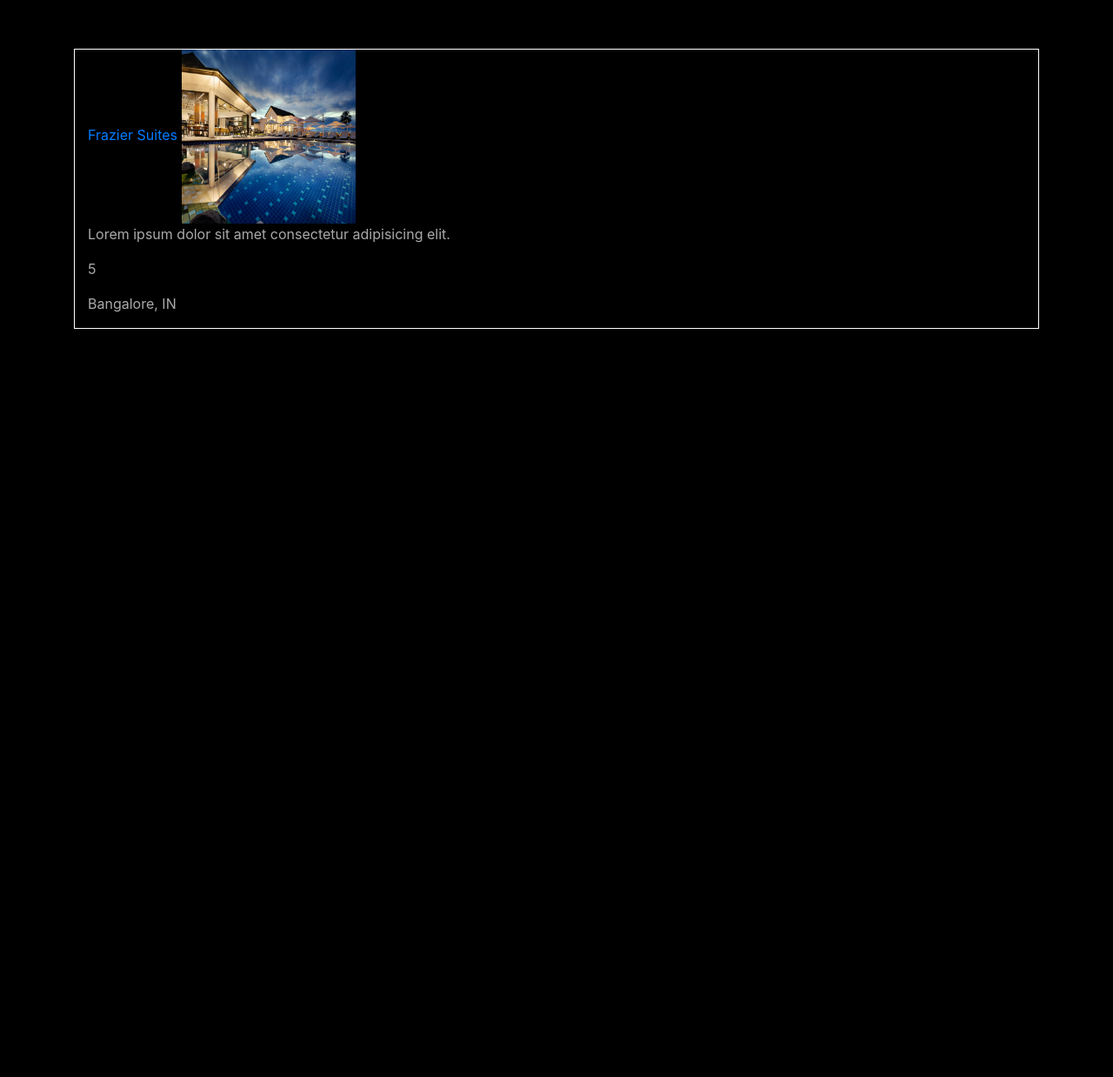
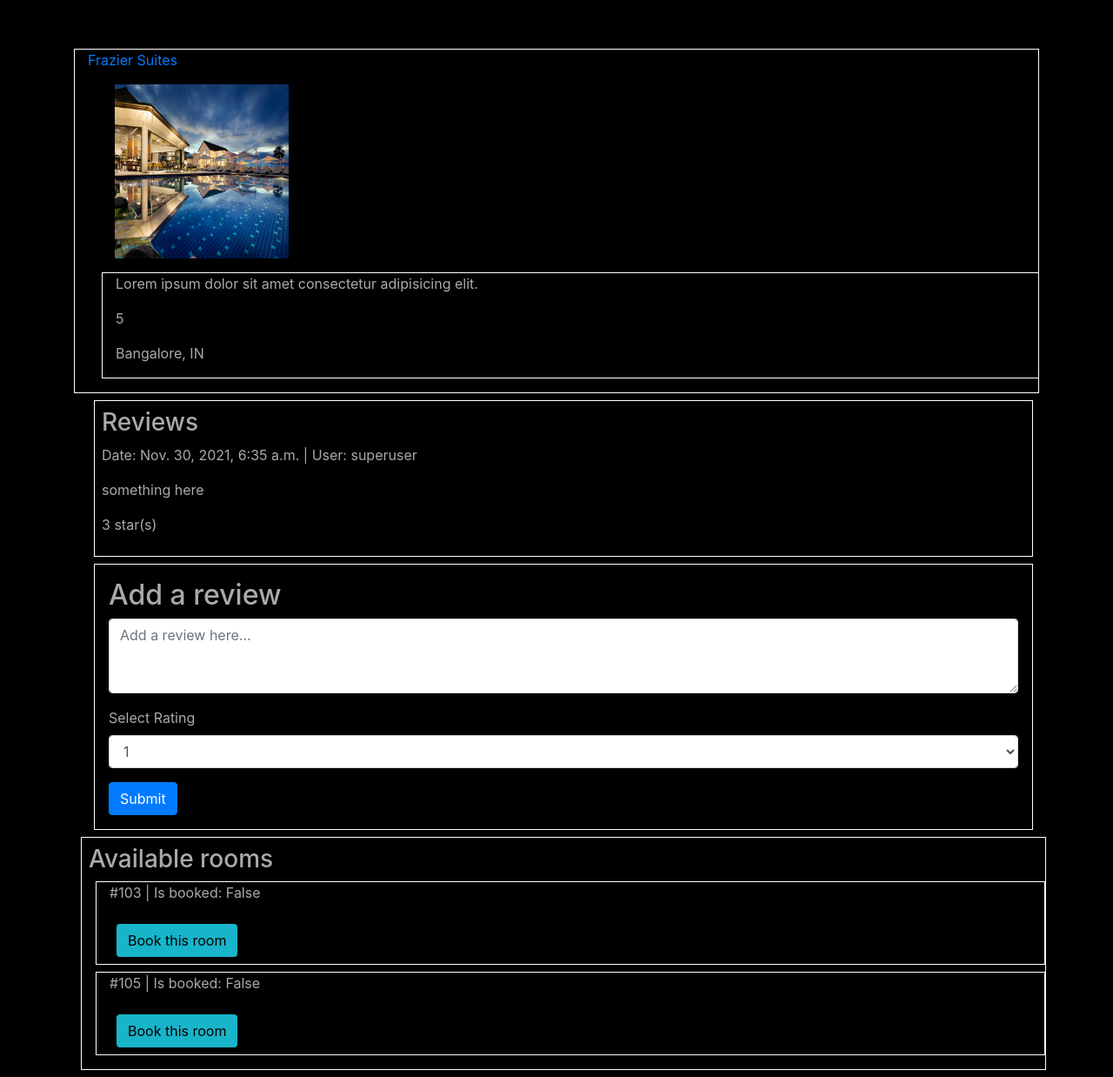
Before and after one commit to LaserTrajectory/ap-etrav-proj, a Django app: a page that uses base/templates/base/hotel.html in a window 1280 px wide. Shown: the part 88-1326 px from the top of the page at 87% size. Before the commit the page ends 466 px from the top, so only its background shows below. Run offline with Django 3.2, Linux system fonts and the light colour scheme; data comes from the database, SQL or seed files in the repository; both versions use the stored data as it was after the commit; some libraries are stand-ins or nearby versions.

Commit message:
added user booking functionality + user review functionality

```diff
--- a/base/models.py
+++ b/base/models.py
@@ -54,10 +54,16 @@ class HotelRoom(models.Model):
     hotel = models.ForeignKey(Hotel, on_delete=models.CASCADE)
     room_number = models.IntegerField(blank=False, default='000')
     is_booked = models.BooleanField(default=False)
+    slug = models.SlugField()
 
     def __str__(self):
 
         return "{0}: #{1}".format(self.hotel.hotel_name, self.room_number)
+
+    def get_abs_url(self):
+        return reverse("base:hotel-room", kwargs={
+            'slug': self.slug
+        })
 
 class RoomBooking(models.Model):
 
@@ -65,6 +71,8 @@ class RoomBooking(models.Model):
                             blank=True, null=True)
     room = models.ForeignKey(HotelRoom, on_delete=models.CASCADE)
     date_booked = models.DateTimeField(auto_now_add=True)
+    booking_start_date = models.DateTimeField(null=True)
+    booking_end_date = models.DateTimeField(null=True)
 
     def __str__(self):
 
@@ -72,3 +80,17 @@ class RoomBooking(models.Model):
                                          self.room.hotel.hotel_name,
                                          self.room.room_number,
                                          self.date_booked)
+
+class HotelReview(models.Model):
+
+    user = models.ForeignKey(settings.AUTH_USER_MODEL, on_delete=models.CASCADE,
+                            blank=True, null=True)
+    hotel = models.ForeignKey(Hotel, on_delete=models.CASCADE)
+    review = models.TextField(blank=True, null=True)
+    user_rating = models.IntegerField(default=1)
+    post_date = models.DateTimeField(auto_now_add=True)
+
+    def __str__(self):
+
+        return "{0}'s review for {1} | {2} star(s) @ {3}".format(self.user, self.hotel,
+                                                         self.user_rating, self.post_date)
--- a/base/templates/base/hotel.html
+++ b/base/templates/base/hotel.html
@@ -4,10 +4,70 @@
 
     <div class="container border border-white mt-2">
         <a href="{{ hotel.get_abs_url }}">{{ hotel.hotel_name }}</a>
-        <img src="{{ hotel.image.url }}" alt="" width="200" height="200">
-        <p>{{ hotel.description }}</p>
-        <p>{{ hotel.hotel_rating }}</p>
-        <p>{{ hotel.location.city }}, {{ hotel.location.country }}</p>
+        <div class="container m-3">
+            <img src="{{ hotel.image.url }}" alt="" width="200" height="200">
+        </div>
+        <div class="container border border-white m-3">
+            <p>{{ hotel.description }}</p>
+            <p>{{ hotel.hotel_rating }}</p>
+            <p>{{ hotel.location.city }}, {{ hotel.location.country }}</p>
+        </div>
+    </div>
+
+    <div class="container">
+
+        <div class="container border border-white m-2 p-2">
+            <h3>Reviews</h3>
+            {% for review in reviews %}
+              <div>
+                <p>Date: {{ review.post_date }} | User: {{ review.user.username }}</p>
+                <p>{{ review.review }}</p>
+                <p>{{ review.user_rating }} star(s)</p>
+              </div>
+            {% empty %}
+              <div>
+                <p>No reviews yet...</p>
+              </div>
+            {% endfor %}
+        </div>
+
+        <div class="container border border-white m-2 p-3">
+            <h2>Add a review</h2>
+            <form method="POST" action="">
+                {% csrf_token %}
+                <div class="form-group">
+                  <div class="form-group">
+                    <textarea class="form-control" id="exampleFormControlTextarea1" rows="3" placeholder="Add a review here..." name="review"></textarea>
+                  </div>
+                  <div class="form-group">
+                    <label for="exampleFormControlSelect1">Select Rating</label>
+                    <select class="form-control" id="exampleFormControlSelect1" name="rating">
+                      <option>1</option>
+                      <option>2</option>
+                      <option>3</option>
+                      <option>4</option>
+                      <option>5</option>
+                    </select>
+                  </div>
+                </div>
+                <button type="submit" class="btn btn-primary">Submit</button>
+            </form>
+        </div>
+    </div>
+
+
+    <div class="container border border-white m-2 p-2">
+        <h3>Available rooms</h3>
+        {% for room in rooms %}
+            <div class="container border border-white m-2">
+                <p>#{{ room.room_number }} | Is booked: {{ room.is_booked }} </p>
+                {% if room.is_booked != True %}
+                    <a class="btn bg-steel btn-md ml-1 m-2" href="{{ room.get_abs_url }}" style="color: black;">Book this room <span class="sr-only">(current)</span></a>
+                {% else %}
+                    <p>Booked</p>
+                {% endif %}
+            </div>
+        {% endfor %}
     </div>
 
 {% endblock content %}
--- a/base/urls.py
+++ b/base/urls.py
@@ -6,5 +6,6 @@ app_name = 'base'
 urlpatterns = [
     path('home', views.home, name='home'),
     path('hotel/<slug>', views.hotels, name='hotel'),
-    path('hotels', views.hotel_list, name='hotels')
+    path('hotels', views.hotel_list, name='hotels'),
+    path('hotel-room/<slug>', views.hotel_rooms, name='hotel-room')
 ]
--- a/base/views.py
+++ b/base/views.py
@@ -1,5 +1,6 @@
 from django.shortcuts import render, redirect, get_object_or_404
-from .models import Hotel
+from .models import Hotel, HotelRoom, RoomBooking, HotelReview
+from .forms import DateForm
 
 # Create your views here.
 
@@ -11,8 +12,25 @@ def hotels(request, slug):
 
     hotel = get_object_or_404(Hotel, slug=slug)
 
+    rooms = HotelRoom.objects.filter(hotel=hotel)
+
+    if request.method == 'POST':
+
+        rev_content = request.POST.get('review', '')
+
+        rating = request.POST.get('rating', '')
+
+        print(rev_content)
+        print(type(rating))
+
+        review = HotelReview.objects.create(user=request.user, hotel=hotel, review=rev_content, user_rating=int(rating))
+
+    reviews_list = HotelReview.objects.filter(hotel=hotel)
+
     context = {
-        'hotel': hotel
+        'hotel': hotel,
+        'rooms': rooms,
+        'reviews': reviews_list
     }
 
     return render(request, "base/hotel.html", context)
@@ -26,3 +44,37 @@ def hotel_list(request):
     }
 
     return render(request, "base/hotel_list.html", context)
+
+def hotel_rooms(request, slug):
+
+    # https://stackoverflow.com/questions/3367091/whats-the-cleanest-simplest-to-get-running-datepicker-in-django
+
+    hotel_room = get_object_or_404(HotelRoom, slug=slug)
+
+    context = {
+        'room': hotel_room
+    }
+
+    if request.method == 'GET':
+
+        form = DateForm()
+        print(request.GET.get(''))
+        context['form'] = form
+        return render(request, "base/hotel-room.html", context)
+
+    if request.method == 'POST':
+
+        form = DateForm(request.POST)
+        if form.is_valid():
+            start_date = form.cleaned_data['booking_start_date']
+            end_date = form.cleaned_data['booking_end_date']
+            # print("start:", start_date)
+            # print("end:", end_date)
+            RoomBooking.objects.create(user=request.user,
+            room=hotel_room, booking_start_date=start_date,
+            booking_end_date=end_date)
+            hotel_room.is_booked = True
+            hotel_room.save()
+            return redirect("base:home")
+
+    return render(request, "base/hotel-room.html", context)
--- a/etravel/settings.py
+++ b/etravel/settings.py
@@ -41,6 +41,7 @@ INSTALLED_APPS = [
     'django.contrib.sessions',
     'django.contrib.messages',
     'django.contrib.staticfiles',
+    'crispy_forms'
 ]
 
 MIDDLEWARE = [
```
Also changed, not shown: base/forms.py (added, +12 -0 lines), base/templates/base/hotel-room.html (added, +18 -0 lines), base/migrations/0006_hotelroom_slug.py (added), base/migrations/0007_auto_20211129_1346.py (added), base/migrations/0008_hotelreview.py (added), db.sqlite3.
